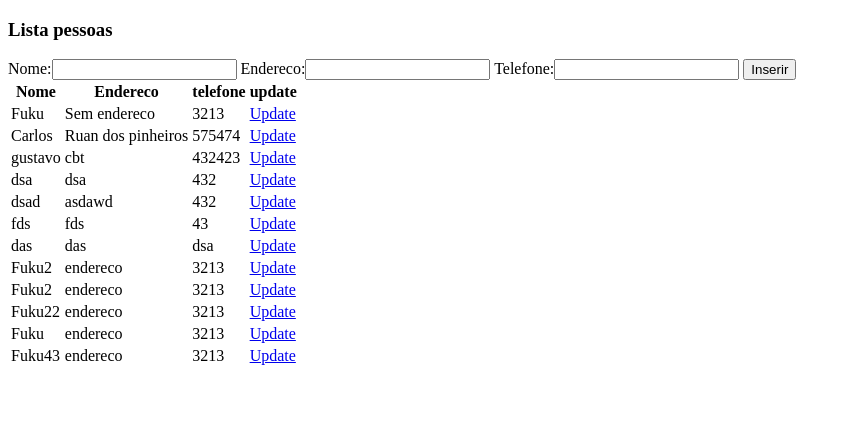
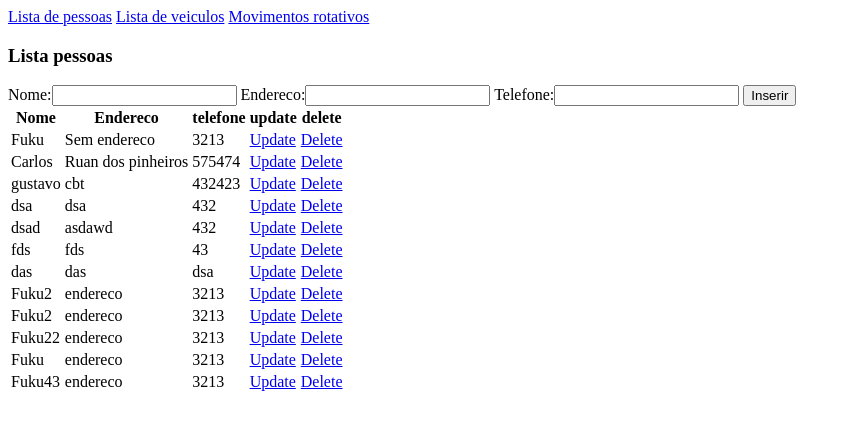
Before and after one commit to Fukushiro/Django-primeiro-projeto, a Django app: page /core/pessoas in a window 1280 px wide. Shown: the top 430 px of the page, without its empty margins (0-851 px from the left). Run offline with Django 3.2, Linux system fonts and the light colour scheme; data comes from the database, SQL or seed files in the repository.

Commit message:
deletes iniciados

```diff
--- a/core/templates/core/lista_pessoa.html
+++ b/core/templates/core/pessoa/lista_pessoa.html
@@ -16,6 +16,7 @@
             <th>Endereco</th>
             <th>telefone</th>
             <th>update</th>
+            <th>delete</th>
         </thead>
         <tbody>
             {% for pessoa in lista_pessoas %}
@@ -24,6 +25,7 @@
                     <td>{{pessoa.endereco}}</td>
                     <td>{{pessoa.telefone}}</td>
                     <td><a href={% url 'core_update_pessoa' pessoa.id %}>Update</a></td>
+                    <td><a href={% url 'core_delete_pessoa' pessoa.id %}>Delete</a></td>
                 </tr>
             {% endfor %}
         </tbody>
--- a/core/urls.py
+++ b/core/urls.py
@@ -16,7 +16,8 @@ from core.views import (home,
                         update_mov_rot,
                         update_mensalista,
                         lista_marca,
-                        update_mov_mensalista)
+                        update_mov_mensalista,
+                        delete_pessoa)
 
 
 urlpatterns = [
@@ -25,6 +26,7 @@ urlpatterns = [
     path('pessoas', lista_pessoas, name='core_lista_pessoas'),
     path('adicionar_pessoa', adicionar_pessoa, name='core_adicionar_pessoa'),
     path('update_pessoa/<int:id>', update_pessoa, name='core_update_pessoa'),
+    path('delete_pessoa/<int:id>', delete_pessoa, name='core_delete_pessoa'),
     # veiculos
     path('veiculos', lista_veiculos, name='core_lista_veiculos'),
     path('adicionar_veiculo', adicionar_veiculo, name='core_adicionar_veiculo'),
--- a/core/views.py
+++ b/core/views.py
@@ -39,7 +39,7 @@ def lista_pessoas(request):
         'lista_pessoas': pessoas,
         'form': form,
     }
-    return render(request, 'core/lista_pessoa.html', context)
+    return render(request, 'core/pessoa/lista_pessoa.html', context)
 
 
 def adicionar_pessoa(request):
@@ -65,7 +65,16 @@ def update_pessoa(request, id):
             'pessoa': pessoa,
             'form': form,
         }
-        return render(request, 'core/update_pessoa.html', context)
+        return render(request, 'core/pessoa/update_pessoa.html', context)
+
+
+def delete_pessoa(request, id):
+    pessoa = Pessoa.objects.get(id=id)
+    if request.method == 'POST':
+        pessoa.delete()
+        return redirect('core_lista_pessoas')
+    else:
+        return render(request, 'core/pessoa/delete_pessoa_confirm.html')
 # veiculos
 
 
@@ -81,7 +90,7 @@ def lista_veiculos(request):
         'veiculos': veiculos,
         'form': form,
     }
-    return render(request, 'core/lista_veiculo.html', context)
+    return render(request, 'core/veiculo/lista_veiculo.html', context)
 
 
 def adicionar_veiculo(request):
@@ -108,7 +117,7 @@ def update_veiculo(request, id):
             'veiculo': veiculo,
 
         }
-        return render(request, 'core/update_veiculo.html', context)
+        return render(request, 'core/veiculo/update_veiculo.html', context)
 
 # rotativos
 
--- a/templates/base.html
+++ b/templates/base.html
@@ -13,6 +13,7 @@
 
 </head>
 <body>
+    {% include 'menu.html'  %}
     {% block conteudo %}
     conteudo aqui
     {% endblock  %}
--- /dev/null
+++ b/templates/menu.html
@@ -0,0 +1,5 @@
+<nav class='menu'>
+    <a href={% url 'core_lista_pessoas' %}>Lista de pessoas</a>
+    <a href={% url 'core_lista_veiculos' %}>Lista de veiculos</a>
+    <a href={% url 'core_mov_rot' %}>Movimentos rotativos</a>
+</nav>
```
Also changed, not shown: core/templates/core/pessoa/delete_pessoa_confirm.html (added, +10 -0 lines), core/templates/core/pessoa/update_pessoa.html (renamed from core/templates/core/update_pessoa.html), core/templates/core/veiculo/lista_veiculo.html (renamed from core/templates/core/lista_veiculo.html), core/templates/core/veiculo/update_veiculo.html (renamed from core/templates/core/update_veiculo.html), readme.md.
